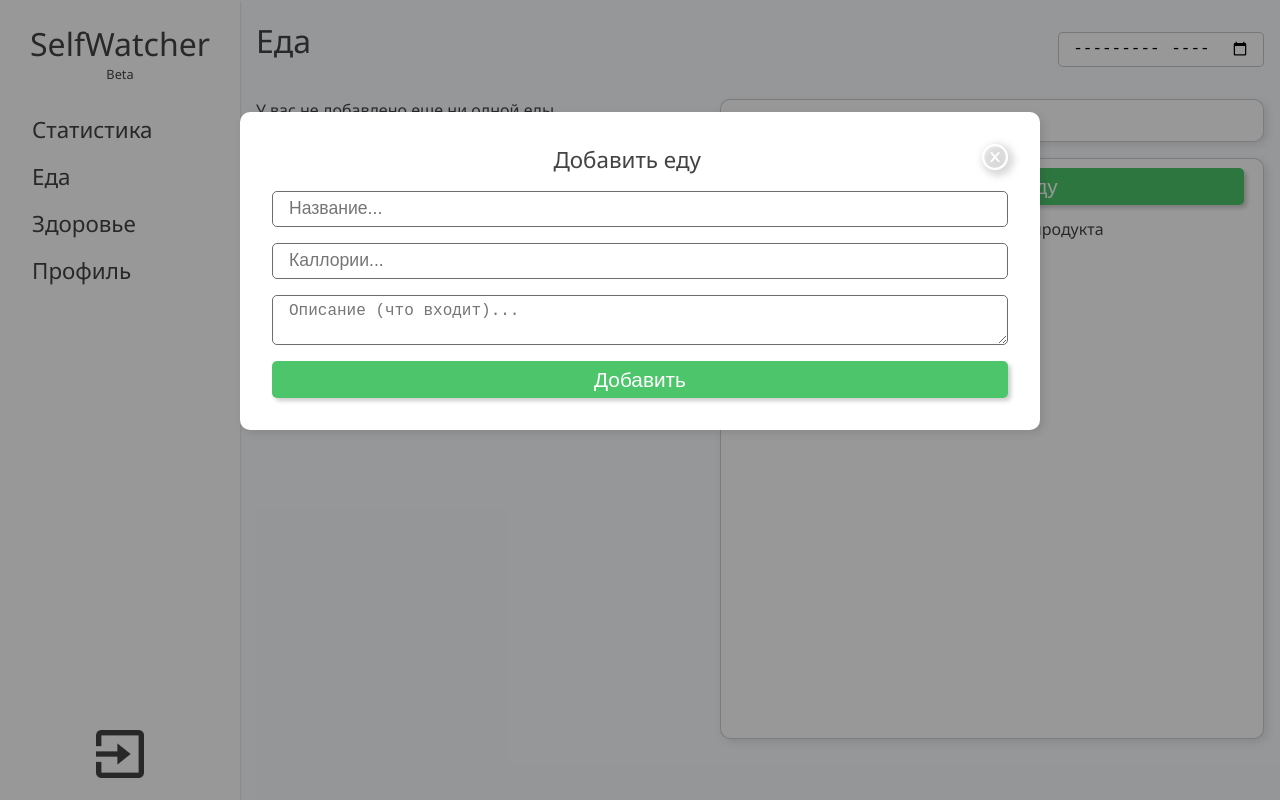
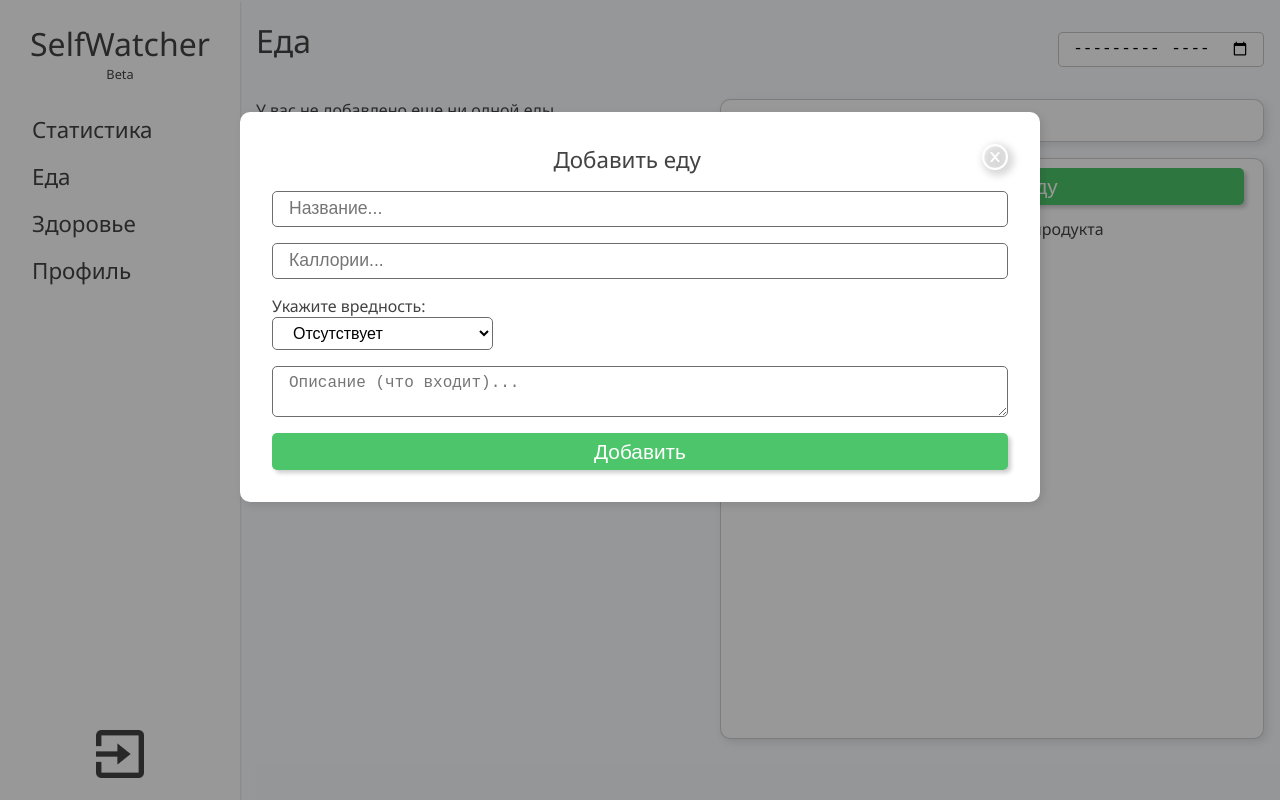
Before and after one commit to Turngait/swatcher_client_ts, a React (Create React App) app: page /food in a window 1280 px wide. Both pictures are taken after a click on the button "Добавить еду". Built offline with nearby package versions, Linux system fonts and the light colour scheme.

Commit message:
Add harmfull for food

```diff
--- a/package.json
+++ b/package.json
@@ -1,6 +1,6 @@
 {
   "name": "client",
-  "version": "0.7.1",
+  "version": "0.7.3",
   "private": true,
   "dependencies": {
     "@testing-library/jest-dom": "^5.11.4",
--- a/src/pages/Food/components/Modals/AddNewFood/index.tsx
+++ b/src/pages/Food/components/Modals/AddNewFood/index.tsx
@@ -8,12 +8,13 @@ import DelIco from 'assets/icons/delete-ico.png';
 import './index.scss';
 
 const AddNewFoodModal: React.FC<{
-    addNewFood: (title: string, callories: number, descr: string) => void,
+    addNewFood: (title: string, callories: number, harmfulness: number, descr: string) => void,
     closeModal: (isOpen: boolean) => void
   }> = ({ addNewFood, closeModal }) => {
   const [title, setTitle] = useState('');
   const [callories, setCallories] = useState(0);
   const [descr, setDescr] = useState('');
+  const [harmfulness, setHarmfulness] = useState(1);
 
   return (
     <PopUp>
@@ -23,13 +24,23 @@ const AddNewFoodModal: React.FC<{
       <div className="addNewFood__form">
         <Textinput placeholder="Название..." onChange={(event) => setTitle(event.target.value)}/>
         <Textinput type="number" placeholder="Каллории..." onChange={(event) => setCallories(+event.target.value)}/>
+        <label>
+          <p>Укажите вредность:</p>
+          <select className="addFoodForDay__form__time" onChange={(event) => setHarmfulness(+event.target.value)}>
+            <option value={1} selected>Отсутствует</option>
+            <option value={2}>Минимальная</option>
+            <option value={3}>Средняя</option>
+            <option value={4}>Высокая</option>
+            <option value={5}>очень вредная</option>
+          </select>
+        </label>
         <textarea
           className="addNewFood__form__textarea"
           placeholder="Описание (что входит)..."
           onChange={(event) => setDescr(event.target.value)}
         >
         </textarea>
-        <Button title="Добавить" onClick={() => addNewFood(title, callories, descr)} />
+        <Button title="Добавить" onClick={() => addNewFood(title, callories, harmfulness, descr)} />
       </div>
     </PopUp>
   )
--- a/src/pages/Food/index.tsx
+++ b/src/pages/Food/index.tsx
@@ -52,9 +52,9 @@ const FoodPage: React.FC<RouteComponentProps> = ({ history }) => {
   }, []);
 
   // TODO Добавить обработку ошибок и вывод сообщений
-  const addNewFood = async (title: string, callories: number, descr: string): Promise<void> => {
+  const addNewFood = async (title: string, callories: number, harmfulness: number, descr: string): Promise<void> => {
     setLoading(true);
-    const { status, id } = await addNewFoodService(title, callories, descr, token);
+    const { status, id } = await addNewFoodService(title, callories, harmfulness, descr, token);
     if (status === 200) {
       setIsAddFoodOpen(false);
       const food: IFood = {
--- a/src/pages/Food/services/index.ts
+++ b/src/pages/Food/services/index.ts
@@ -2,7 +2,7 @@ import { API_URL } from 'config/api';
 import { API_KEY } from 'config/keys';
 import { IFood, IFoodStat, IStat } from 'types/common';
 
-export async function addNewFoodService(title: string, callories: number, descr: string, token: string | null): Promise<{status: number, id: string}> {
+export async function addNewFoodService(title: string, callories: number, harmfulness: number, descr: string, token: string | null): Promise<{status: number, id: string}> {
   return await fetch(API_URL + '/food/addfood', {
     method: "POST",
     headers: {
@@ -13,6 +13,7 @@ export async function addNewFoodService(title: string, callories: number, descr:
     body: JSON.stringify({
       title,
       callories,
+      harmfulness,
       descr,
       token
     }),
```
